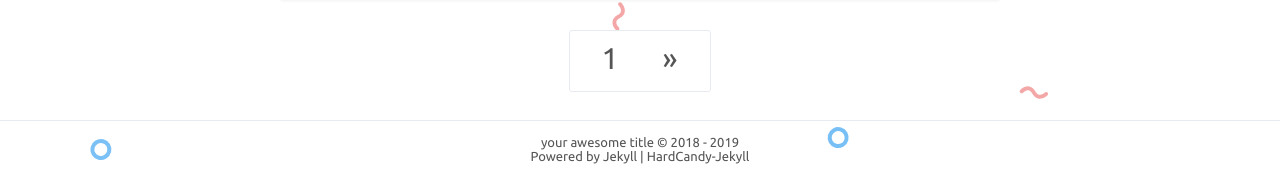
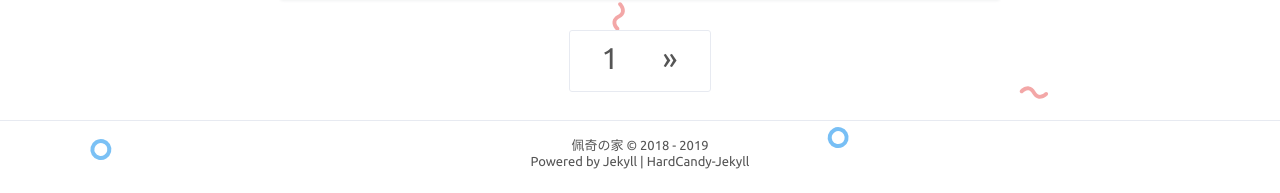
Before and after one commit to guokaigdg/guokaigdg.github.io, a Jekyll site: the page built from index.html, in a window 1280 px wide. Shown: the part 1458-1651 px from the top of the page. Built offline with Jekyll 4.4.1, drawn with Linux system fonts in a browser that asks for light colours; the list of posts is cut into pages by our own code; comment, search, counter and statistics services are not loaded.

Commit message:
新增网站标题

```diff
--- a/_config.yml
+++ b/_config.yml
@@ -1,7 +1,7 @@
 # Site settings 配置站点
-title: 'your awesome title'
-description: 'your web description'
-keywords: 'your web keywords, another keywords'
+title: '佩奇の家'
+description: '撸猫小能手的博客'
+keywords: 'React web , JavaScript CSS cat'
 url: 'https://guokaigdg.github.io' # your host
 
 # nav 中文字符空格：&emsp;
```
